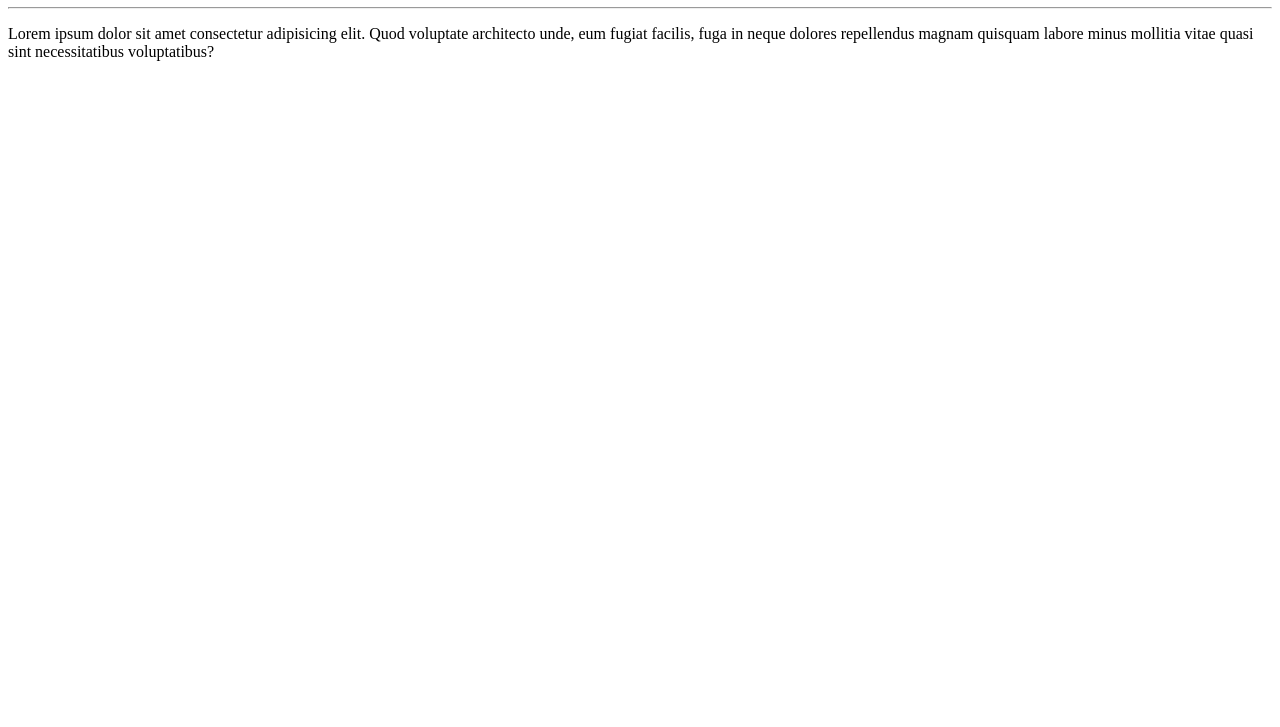
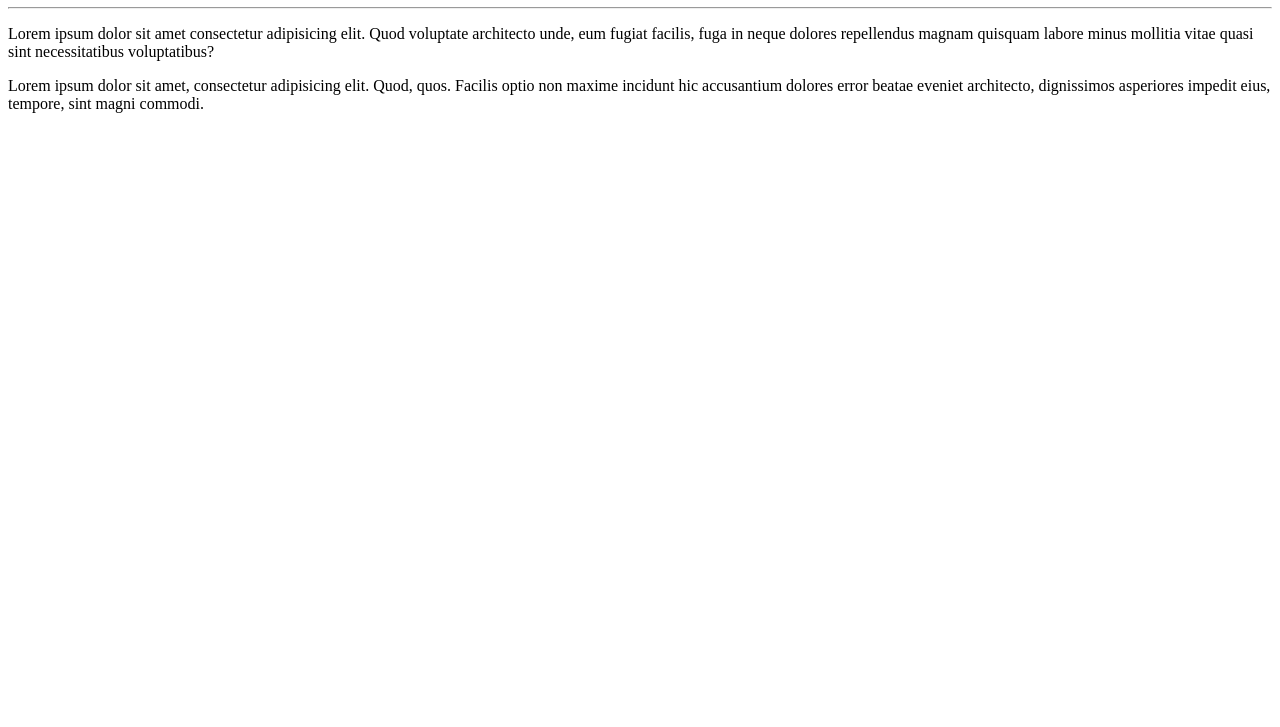
Before and after one commit to zrodrigolimaz/Ola-Mundo, a plain HTML site: page Site Exemplo/index.html in a window 1280 px wide. Shown: the part 73-800 px from the top of the page. Drawn offline with Linux system fonts and the light colour scheme.

Commit message:
Adicionei um paragráfo

```diff
--- a/Site Exemplo/index.html
+++ b/Site Exemplo/index.html
@@ -9,5 +9,6 @@
     <h1>Olá, Mundo!</h1>
     <hr>
     <p>Lorem ipsum dolor sit amet consectetur adipisicing elit. Quod voluptate architecto unde, eum fugiat facilis, fuga in neque dolores repellendus magnam quisquam labore minus mollitia vitae quasi sint necessitatibus voluptatibus?</p>
+    <p>Lorem ipsum dolor sit amet, consectetur adipisicing elit. Quod, quos. Facilis optio non maxime incidunt hic accusantium dolores error beatae eveniet architecto, dignissimos asperiores impedit eius, tempore, sint magni commodi.</p>
 </body>
 </html>
```
